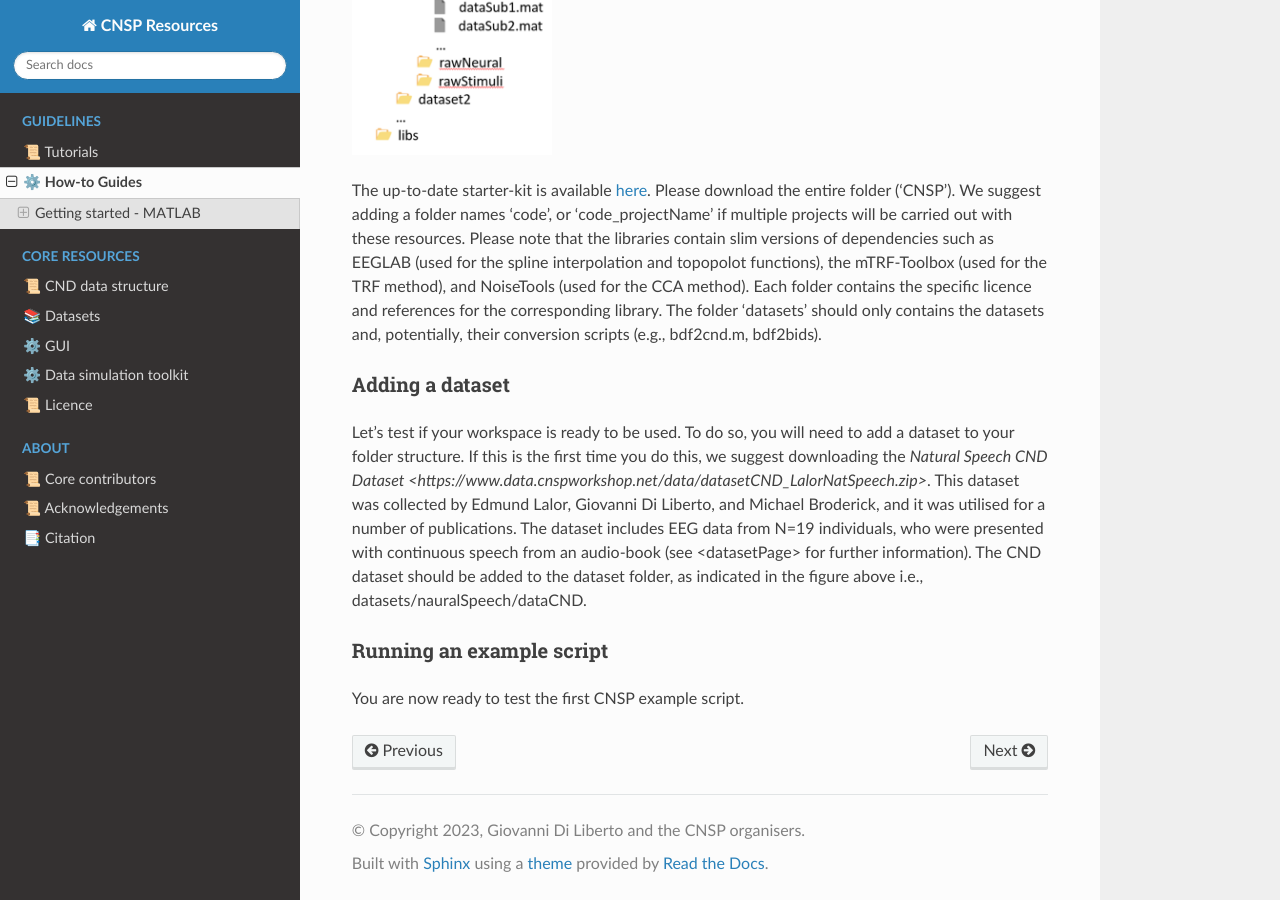
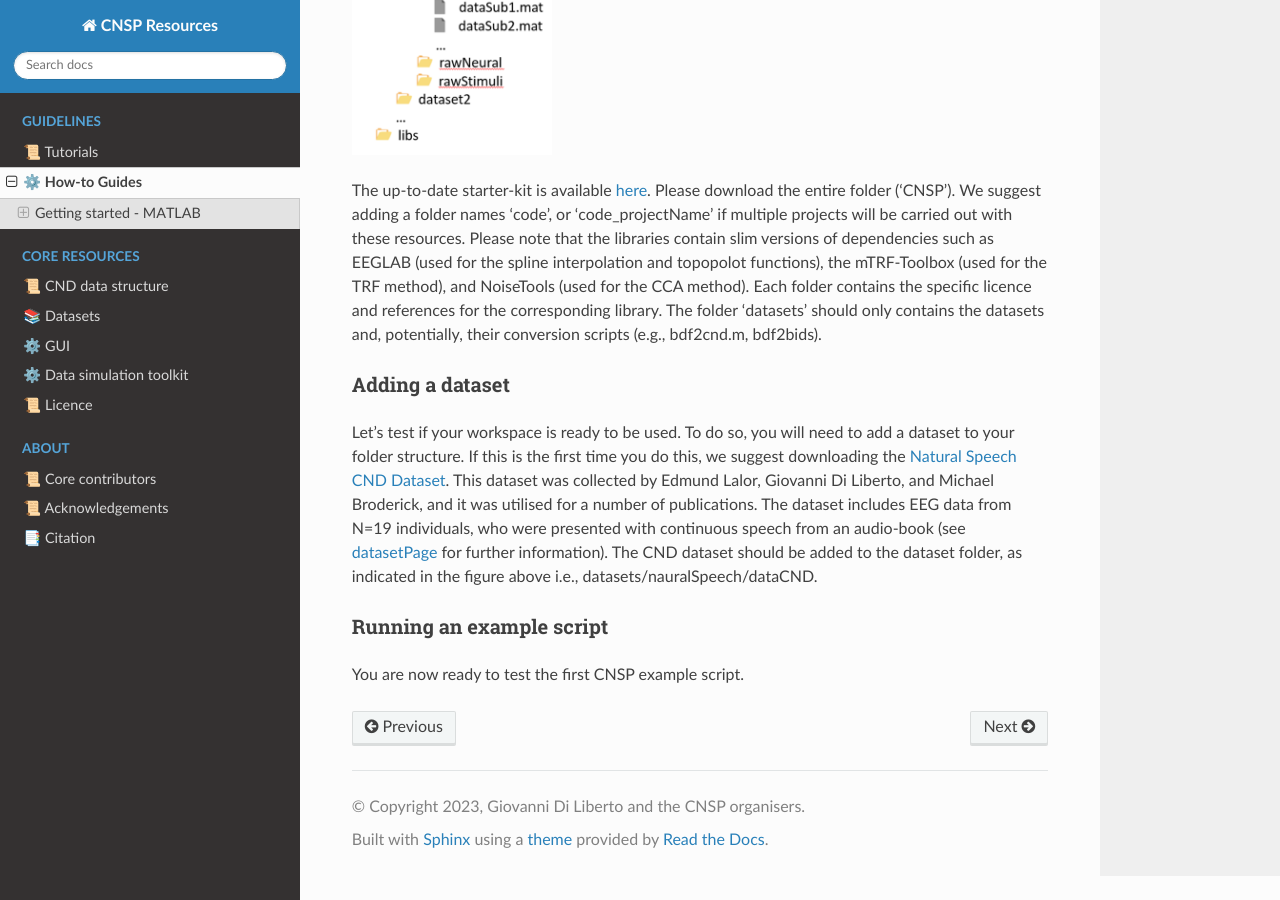
Before and after one commit to CNSP-Workshop/CNSP-resources, a Sphinx documentation site: the page built from docs/howtoPage.rst, in a window 1280 px wide and 900 px high, scrolled down 874 px. Built offline with Sphinx 7.4.7 and the Read the Docs theme 2.0.0, drawn with Linux system fonts in a browser that asks for light colours; pages that are not in the unit, such as notebooks, are missing from menus.

Commit message:
Update howtoPage.rst

```diff
--- a/docs/howtoPage.rst
+++ b/docs/howtoPage.rst
@@ -35,10 +35,10 @@ Adding a dataset
 ================
 Let's test if your workspace is ready to be used. To do so, you will need to add a dataset to your folder structure. If this
 is the first time you do this, we suggest downloading the
-`Natural Speech CND Dataset <https://www.data.cnspworkshop.net/data/datasetCND_LalorNatSpeech.zip>`. This dataset was collected
+`Natural Speech CND Dataset <https://www.data.cnspworkshop.net/data/datasetCND_LalorNatSpeech.zip>`_. This dataset was collected
 by Edmund Lalor, Giovanni Di Liberto, and Michael Broderick, and it was utilised for a number of publications.
 The dataset includes EEG data from N=19 individuals, who were presented with continuous speech from an audio-book
-(see <datasetPage> for further information). The CND dataset should be added to the dataset folder, as indicated in the figure above
+(see `<datasetPage>`_ for further information). The CND dataset should be added to the dataset folder, as indicated in the figure above
 i.e., datasets/nauralSpeech/dataCND.
 
 
```
